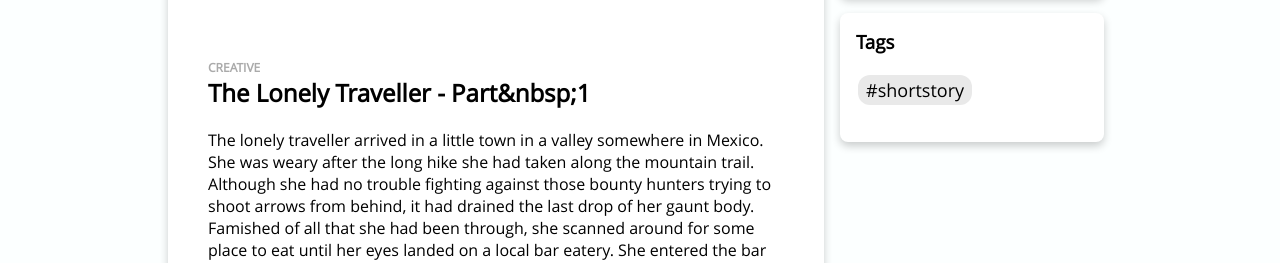
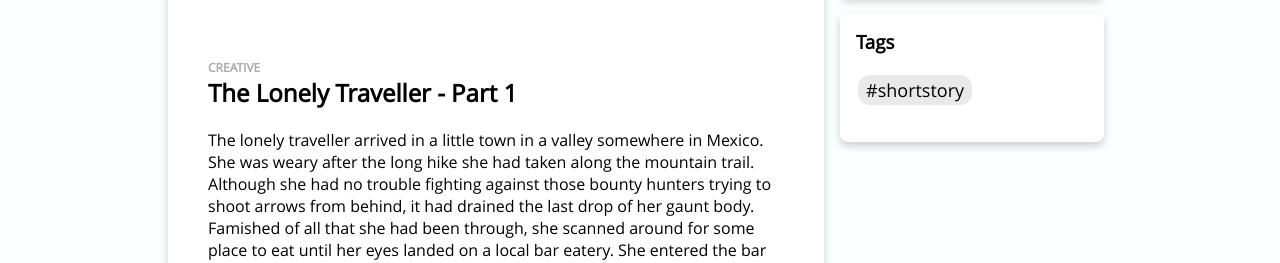
Before and after one commit to topiasv/toxip.net, a Jekyll site: the page built from index.html, in a window 1280 px wide and 900 px high, scrolled down 551 px. Shown: the part 349-612 px from the top of the window. Built offline with Jekyll 4.4.1, drawn with Linux system fonts in a browser that asks for light colours; the list of posts is cut into pages by our own code.

Commit message:
Remove title escape

```diff
--- a/index.html
+++ b/index.html
@@ -28,7 +28,7 @@ header-img: writer.jpg
                 {% for category in post.categories %}
                   <span class="post-card-category">{{ category }}</span>
                 {% endfor %}
-                <h2 class="post-card-title"><b>{{ post.title | escape }}</b></h2>
+                <h2 class="post-card-title"><b>{{ post.title }}</b></h2>
               </header>
             <p>{{ post.content | strip_html | truncatewords: 100 }}</p>
             <footer class="post-card-meta">
```
